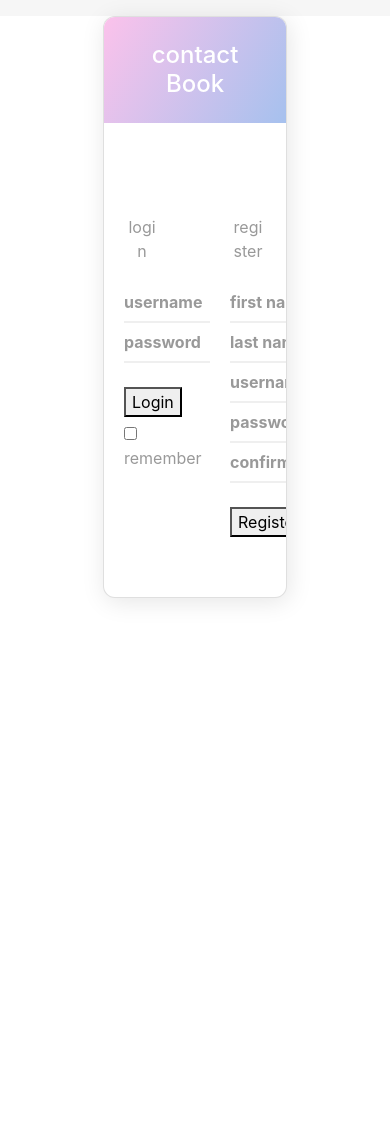
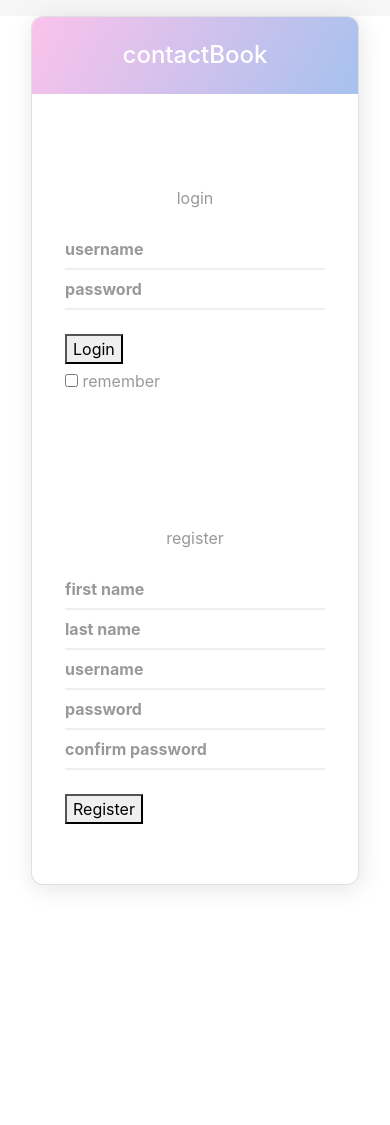
Before and after one commit to Befcak/cop4331contacts.com, a PHP site: page / in a window 390 px wide. Shown: the top 1125 px of the page. Before the commit the page ends 602 px from the top, so only its background shows below. Run offline with PHP 8.4, Linux system fonts and the light colour scheme.

Commit message:
updated css and html to be more responsive
changed the width of the center class since it was keeping everything at a fixed 60% width even on small screens.
Chaged the columns of the login and register from col-6 to col-sm-6 so they would stack on top of each other on small screens.

```diff
--- a/cop4331contacts.com/public_html/css/style.css
+++ b/cop4331contacts.com/public_html/css/style.css
@@ -58,6 +58,7 @@ p {
   .card {
     width:100%;
   }
+
 }
 
 @media screen and (min-width: 900px) {
@@ -131,7 +132,7 @@ p {
 .center {
   margin-left: auto;
   margin-right: auto;
-  width: 60%;
+  /* width: 60%;    login page is bigger but more responsive*/
   text-align: center;
 }
 
--- a/cop4331contacts.com/public_html/index.html
+++ b/cop4331contacts.com/public_html/index.html
@@ -32,7 +32,7 @@
         <h1><span id="inner-title">contactBook</span></h1>
 
         <div class="row">
-          <div class="col-6">
+          <div class="col-sm-6">
           <div class="text-center" style="padding:50px 0">
           <div class="login-group">login</div>
           <!-- Main Form -->
@@ -71,7 +71,7 @@
         <!-- end:Main Form -->
 
             <!-- REGISTRATION FORM -->
-            <div class="col-6">
+            <div class="col-sm-6">
             <div class="text-center" style="padding:50px 0">
             	<div class="login-group">register</div>
             	<!-- Main Form -->
```
